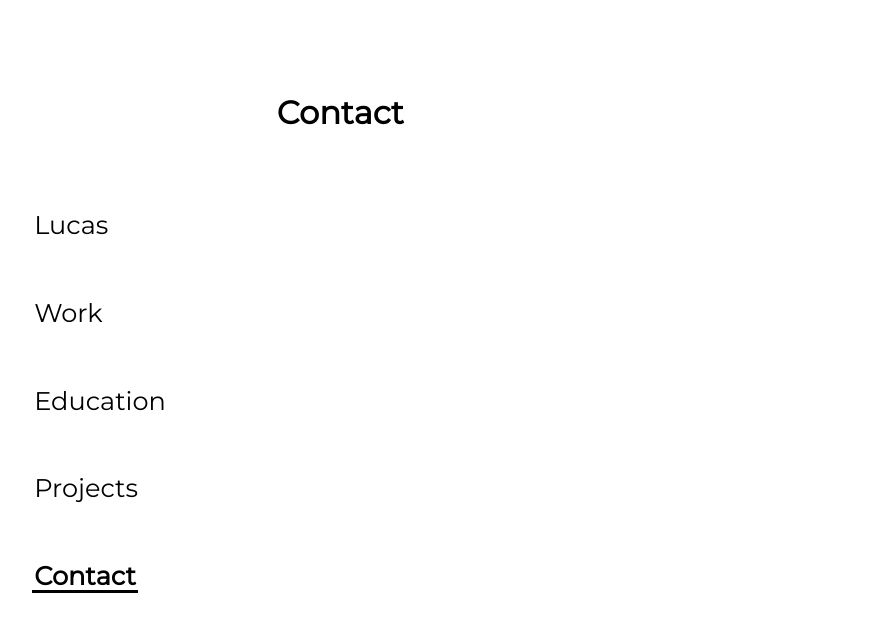
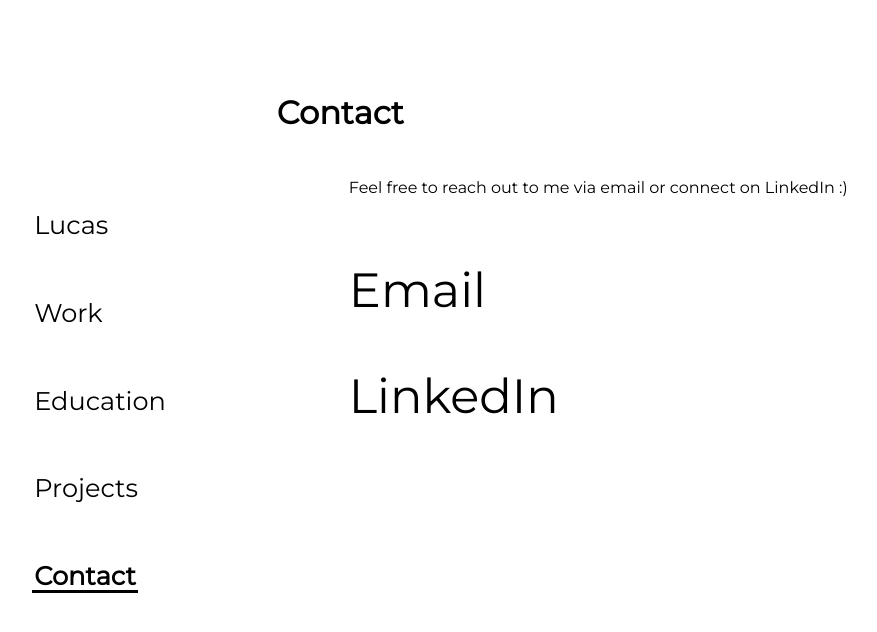
Before and after one commit to lucas-carvajal/website, a SvelteKit app: page /contact in a window 1280 px wide. Shown: the top 632 px of the page, without its empty margins (48-925 px from the left). Built offline with nearby package versions, Linux system fonts and the light colour scheme.

Commit message:
add contact page

```diff
--- a/src/routes/contact/+page.svelte
+++ b/src/routes/contact/+page.svelte
@@ -1 +1,32 @@
 <h1>Contact</h1>
+
+<div class="wrapper">
+    <p>Feel free to reach out to me via email or connect on LinkedIn :&#41;</p>
+    <div class="contact-list">
+        <a href="mailto:lcs.carvajal@gmail.com">Email</a>
+        <a target="_blank" rel="noopener noreferrer" href="https://www.linkedin.com/in/lucas-carvajal/">LinkedIn</a>
+    </div>
+</div>
+
+
+<style>
+    .wrapper {
+        margin: 0em 4em;
+        padding: 0.5em;
+    }
+
+    .contact-list {
+        display: flex;
+        flex-direction: column;
+        justify-content: center;
+        align-items: right;
+    }
+
+    a {
+        font-size: 3em;
+        margin-top: 1em;
+        text-decoration: none;
+        color: black;
+        text-emphasis-color: red;
+    }
+</style>
--- a/src/routes/education/content.ts
+++ b/src/routes/education/content.ts
@@ -7,7 +7,7 @@
         description: "Selected Coursework: <br> " +
             "- Application Development for Mobile Devices <br> " +
             "- Internet Application Design and Development <br> <br> " +
-            "Term GPA: 3.85/4.00 <br> <br> Scholarship Awarded: <br> " +
+            "Scholarship Awarded: <br> " +
             "DAAD PROMOS Scholarship"
     },
     {
```
